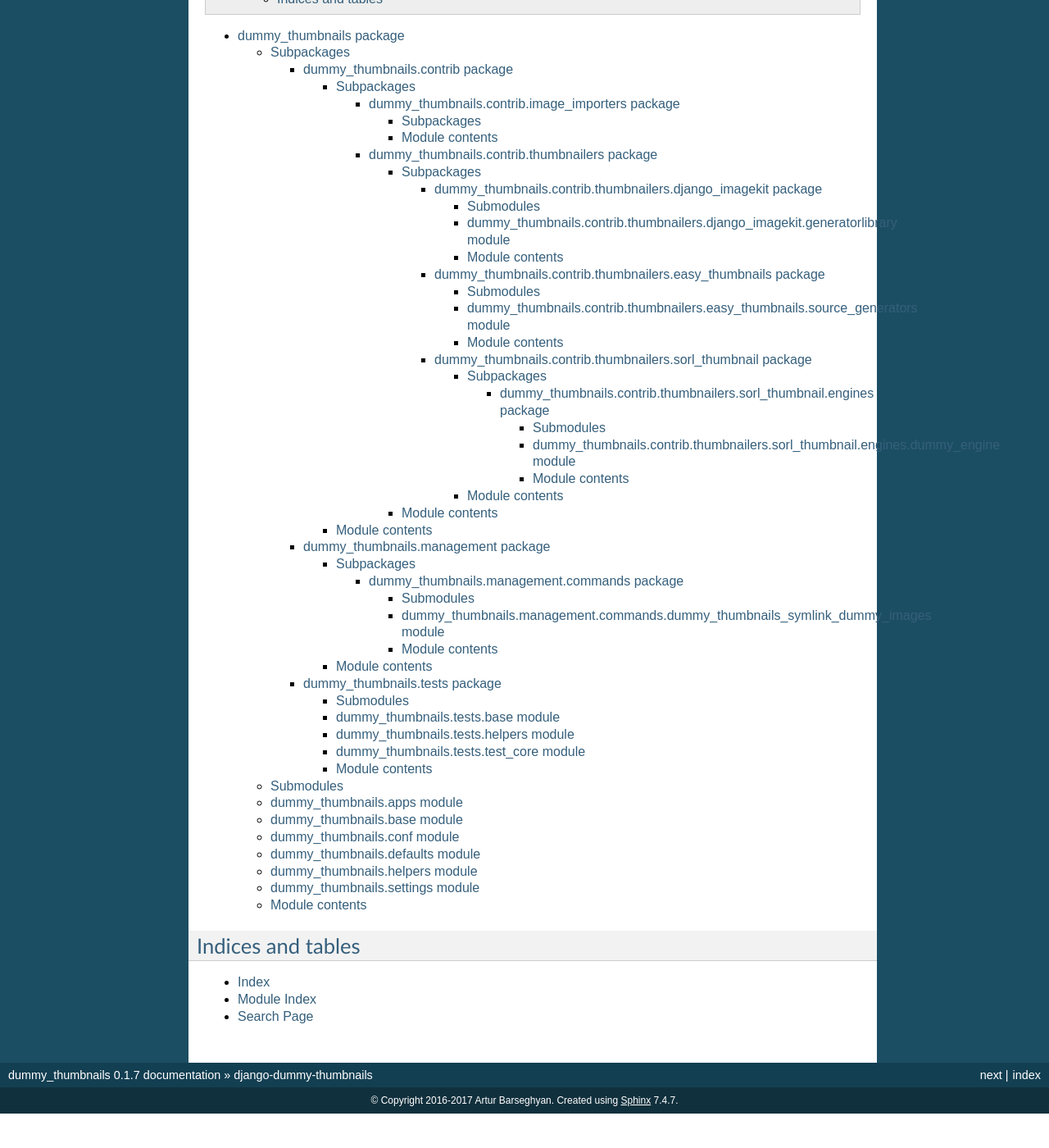
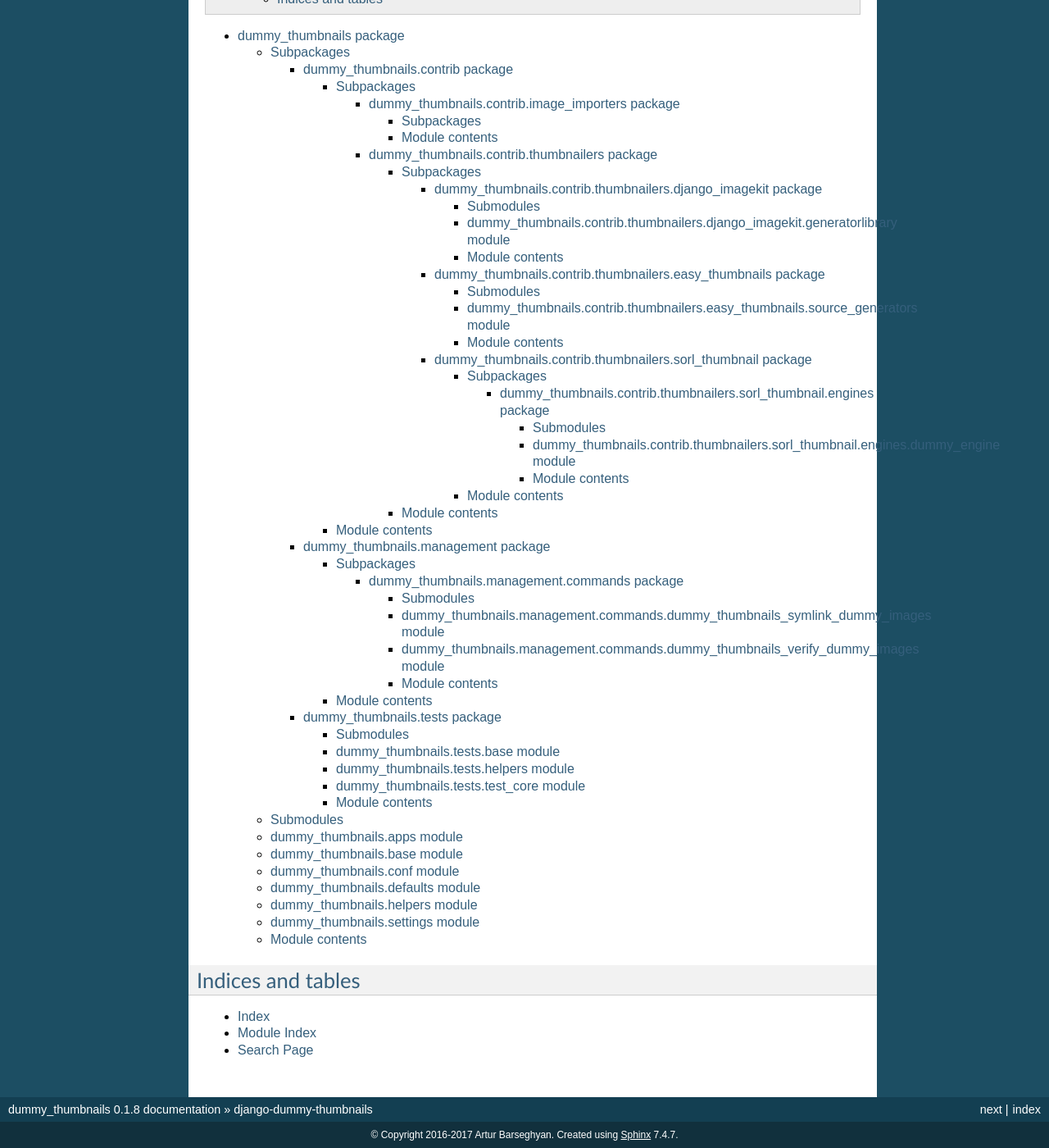
Before and after one commit to barseghyanartur/django-dummy-thumbnails, a Sphinx documentation site: the page built from docs/index.rst, in a window 1280 px wide and 1400 px high, scrolled down 5525 px. Shown: the whole window at 82% size. Built offline with Sphinx 7.4.7, drawn with Linux system fonts in a browser that asks for light colours; pages that are not in the unit, such as notebooks, are missing from menus; before the commit the page ends 6883 px from its top, so only the background shows below that; some of the changed text lies outside the part shown.

Commit message:
prepare 0.1.8

```diff
--- a/CHANGELOG.rst
+++ b/CHANGELOG.rst
@@ -14,6 +14,12 @@ are used for versioning (schema follows below):
   release notes carefully before upgrading (for example, when upgrading from
   0.3.4 to 0.4).
 - All backwards incompatible changes are mentioned in this document.
+
+0.1.8
+-----
+2017-01-25
+
+- Minor fixes.
 
 0.1.7
 -----
--- a/docs/dummy_thumbnails.management.commands.rst
+++ b/docs/dummy_thumbnails.management.commands.rst
@@ -12,6 +12,14 @@ dummy_thumbnails.management.commands.dummy_thumbnails_symlink_dummy_images modul
     :undoc-members:
     :show-inheritance:
 
+dummy_thumbnails.management.commands.dummy_thumbnails_verify_dummy_images module
+--------------------------------------------------------------------------------
+
+.. automodule:: dummy_thumbnails.management.commands.dummy_thumbnails_verify_dummy_images
+    :members:
+    :undoc-members:
+    :show-inheritance:
+
 
 Module contents
 ---------------
--- a/setup.py
+++ b/setup.py
@@ -7,7 +7,7 @@ try:
 except:
     readme = ''
 
-version = '0.1.7'
+version = '0.1.8'
 
 install_requires = [
     'six>=1.4.1',
--- a/src/dummy_thumbnails/__init__.py
+++ b/src/dummy_thumbnails/__init__.py
@@ -5,7 +5,7 @@ Dummy thumbnails for most popular Django thumbnail generators.
 """
 
 __title__ = 'dummy_thumbnails'
-__version__ = '0.1.7'
+__version__ = '0.1.8'
 __author__ = 'Artur Barseghyan <artur.barseghyan@gmail.com>'
 __copyright__ = '2016-2017 Artur Barseghyan'
 __license__ = 'GPL 2.0/LGPL 2.1'
```
Also changed, not shown: 1 other file.
